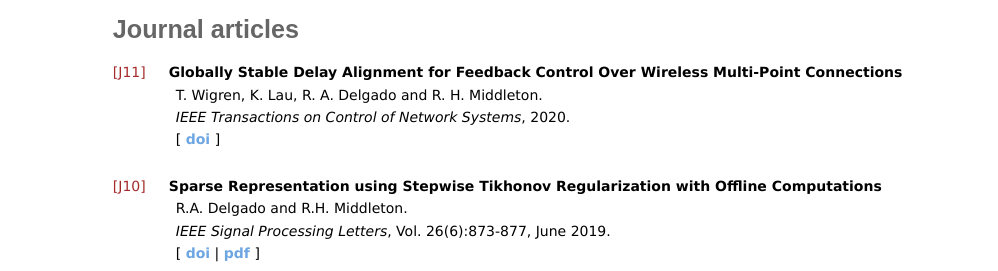
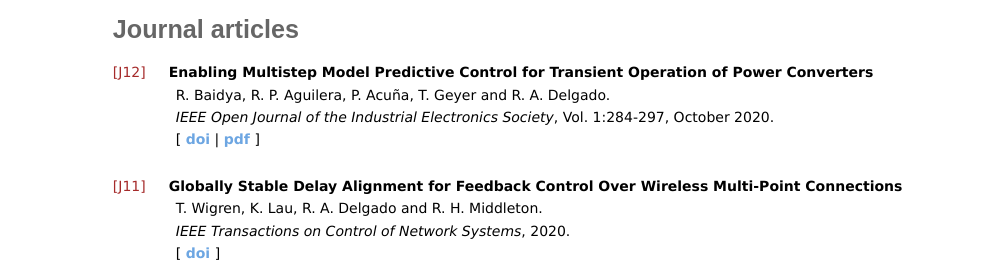
Before and after one commit to ramondelgado/ramondelgado, a plain HTML site: page publications.html in a window 1280 px wide. Shown: the part 374-645 px from the top of the page, 0-998 px from the left. Drawn offline with Linux system fonts and the light colour scheme.

Commit message:
Update publications list by adding [J12] and added PDF files.

```diff
--- a/publications.html
+++ b/publications.html
@@ -32,12 +32,24 @@
   <div id='content'>
 <h1>Publications</h1>
 <p>
-Currently, I have 11 publications in high quality journals such as <i>Automatica, Linear algebra and its applications and IEEE trans. on Automatic control</i>.
+Currently, I have 12 publications in high quality journals such as <i>Automatica, Linear algebra and its applications and IEEE trans. on Automatic control</i>.
 Additionally, I have published 19 papers in peer-reviewed conferences.
 For information about citation metrics please visit my profiles in <a href='http://scholar.google.com.au/citations?user=L9US5bgAAAAJ&hl=en' target='_blank'>Google Scholar</a>
  and <a href='https://www.researchgate.net/profile/Ramon_Delgado3' target='_blank'>ResearchGate</a>.</p>
 <h2>Journal articles</h2>
 <dl>
+
+      <!------------------------------------->
+<dt class='pub'><span id='J12ref' class='pub'>[J12]</span></dt>
+<dd class='pub-paragraph'>
+<span class='pub-authors'>R. Baidya, R. P. Aguilera,  P. Acu&ntilde;a, T. Geyer and R. A. Delgado.</span>
+<span class='pub-title'>Enabling Multistep Model Predictive Control for Transient Operation of Power Converters</span>
+<span class='pub-details'><i>IEEE Open Journal of the Industrial Electronics Society</i>, Vol. 1:284-297, October 2020.</span>
+<span class='pub-links'><a href='https://doi.org/10.1109/OJIES.2020.3029358'>doi</a>
+	| <a href='./papers/baidya2020enabling.pdf'>pdf</a>
+</span>
+</dd>
+
 
       <!------------------------------------->
 <dt class='pub'><span id='J11ref' class='pub'>[J11]</span></dt>
@@ -541,7 +553,7 @@ Nonlinear System Identification},
 <span class='pub-title'>An on-line MUSIC algorithm with application to sparse signal reconstruction</span>
 <span class='pub-details'>20th <i>International Symposium on Mathematical Theory of Networks and Systems (MTNS)</i>, Melbourne, Australia, 2012.</span>
 <span class='pub-links'><a
-    href='http://www.mtns2012.conference.net.au/Full%20Paper/MTNS2012_0111_paper.pdf'>pdf</a>
+    href='./papers/delgado2012anonline.pdf'>pdf</a>
 | <a href="javascript:toggle_visibility('C3bib');">bib</a><span id='C3bib' style='display:none;' class ='bib'>@inproceedings{delgado2012anonline,
         Title = {An on-line {MUSIC} algorithm with application to sparse signal reconstruction},
 	Author = {R.A. Delgado and G.C. Goodwin and A. Feuer},
```
Also changed, not shown: 2 other files.
